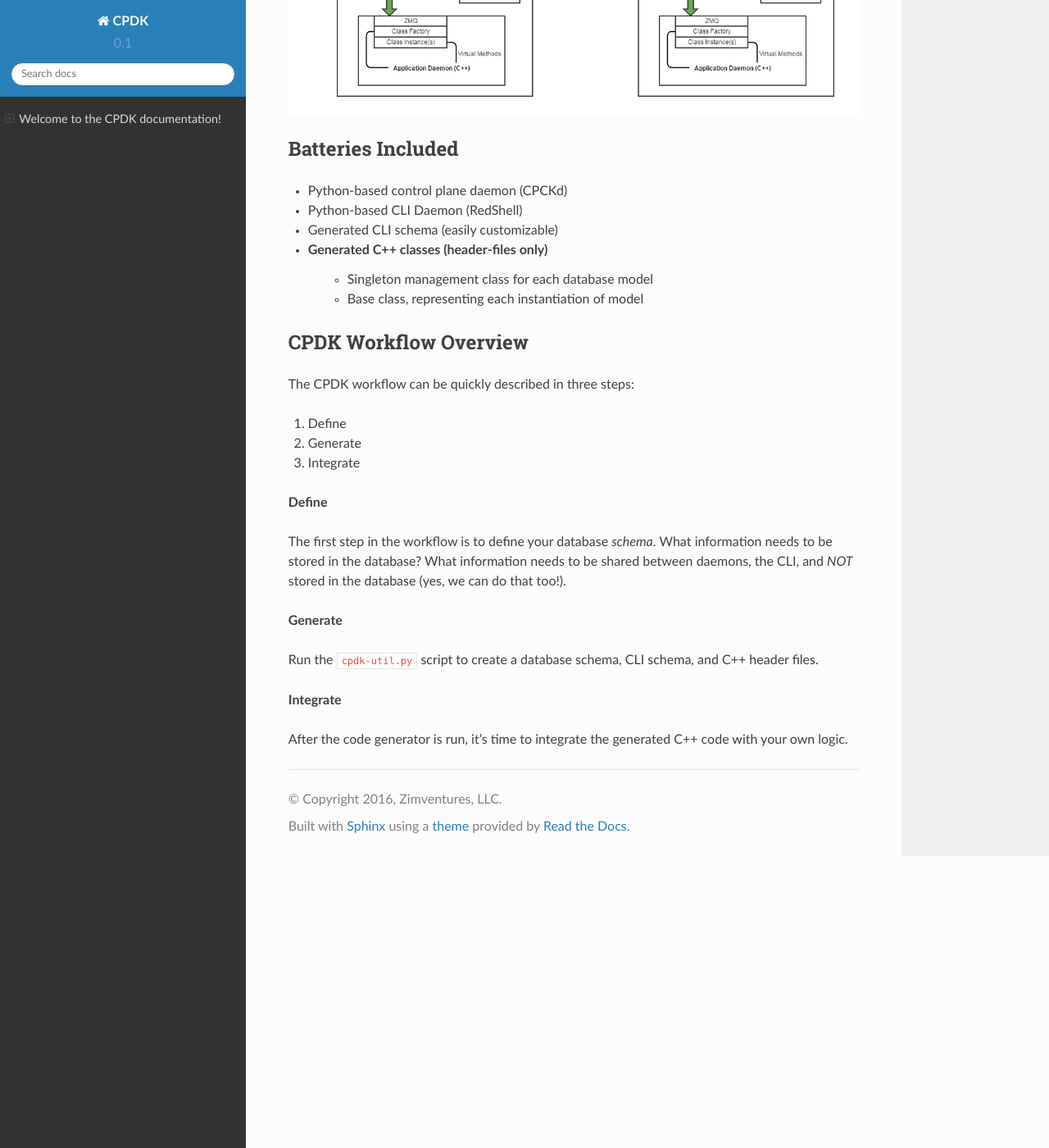
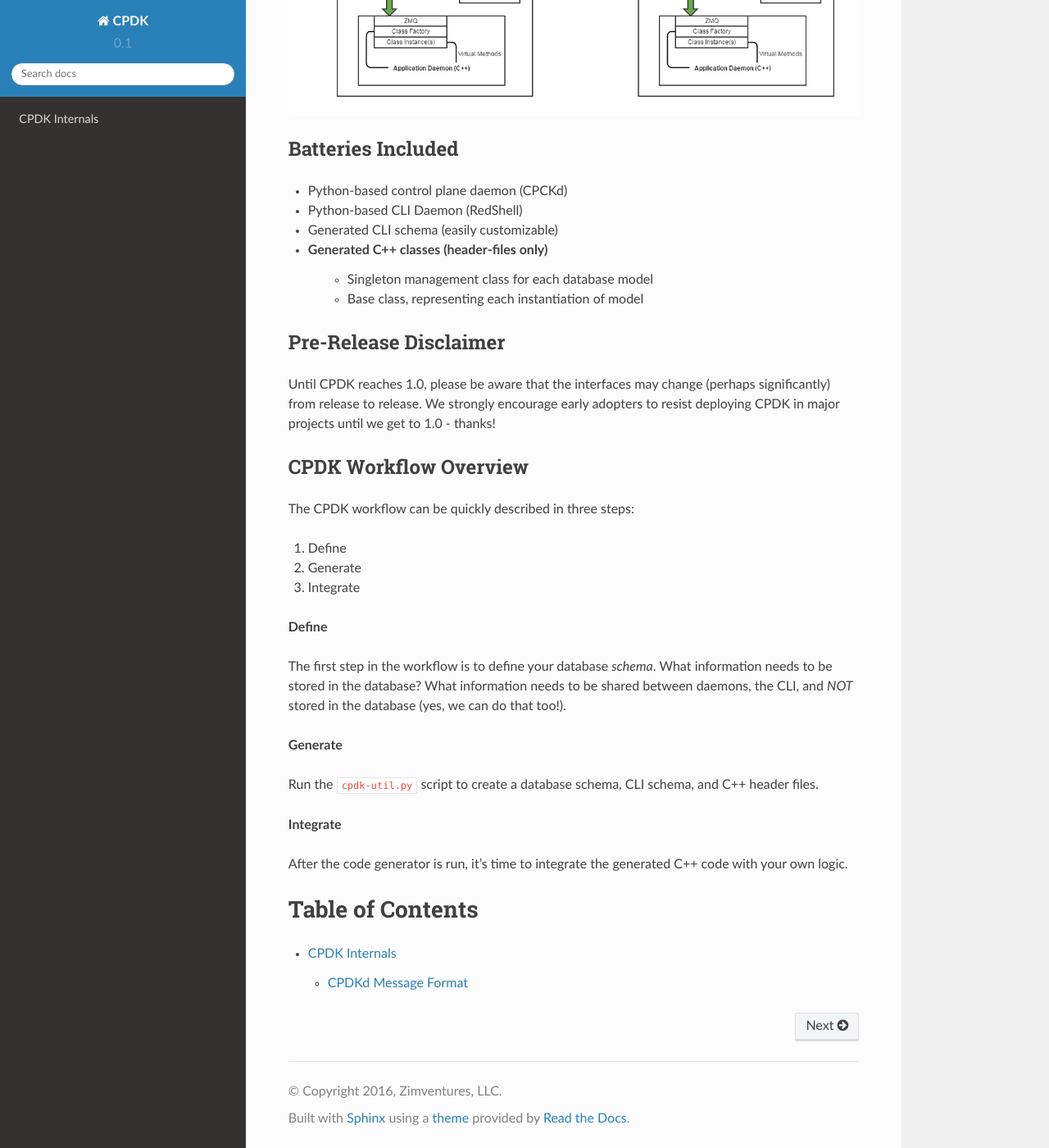
Before and after one commit to YingGan/cpdk, a Sphinx documentation site: the page built from docs/index.rst, in a window 1280 px wide and 1400 px high, scrolled down 757 px. Shown: the whole window at 82% size. Built offline with Sphinx 7.4.7 and the Read the Docs theme 2.0.0, drawn with Linux system fonts in a browser that asks for light colours.

Commit message:
Adding documentation for the CPDKd message format.

```diff
--- a/CPDKd.py
+++ b/CPDKd.py
@@ -160,7 +160,6 @@
         new_model.name = msg['on']
         session.add(new_model)
         session.commit()
-        response['result'] = 'created'
         response['id'] = new_model.id
 
         # Send out the PUB-SUB message
--- a/docs/index.rst
+++ b/docs/index.rst
@@ -29,6 +29,11 @@
    - Singleton management class for each database model
    - Base class, representing each instantiation of model
 
+Pre-Release Disclaimer
+----------------------
+Until CPDK reaches 1.0, please be aware that the interfaces may change (perhaps significantly) from release to release.
+We strongly encourage early adopters to resist deploying CPDK in major projects until we get to 1.0 - thanks!
+
 CPDK Workflow Overview
 ----------------------
 The CPDK workflow can be quickly described in three steps:
@@ -49,3 +54,10 @@
 **Integrate**
 
 After the code generator is run, it's time to integrate the generated C++ code with your own logic.
+
+Table of Contents
+=================
+.. toctree::
+   :maxdepth: 2
+
+   internals
```
Also changed, not shown: docs/internals.rst (added, +98 -0 lines).
